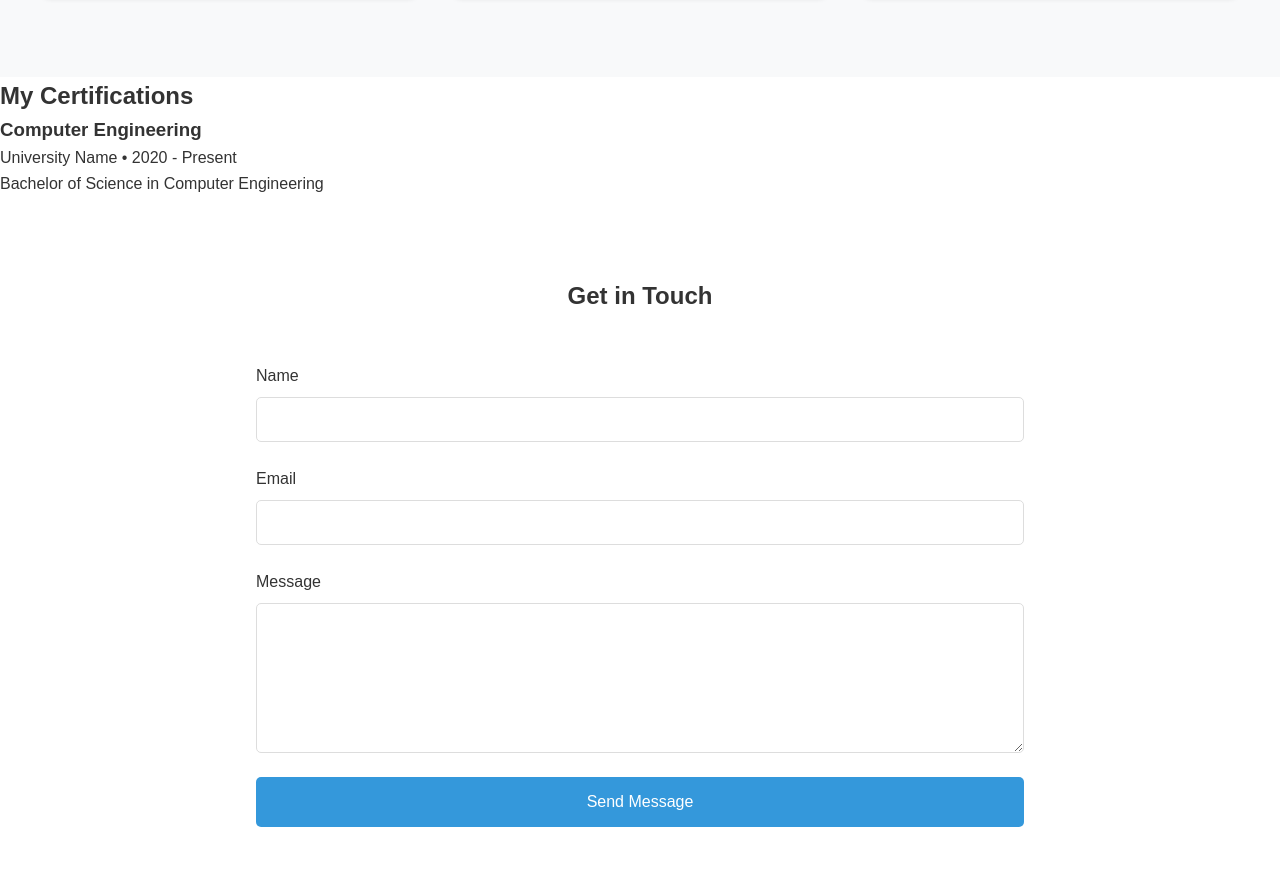
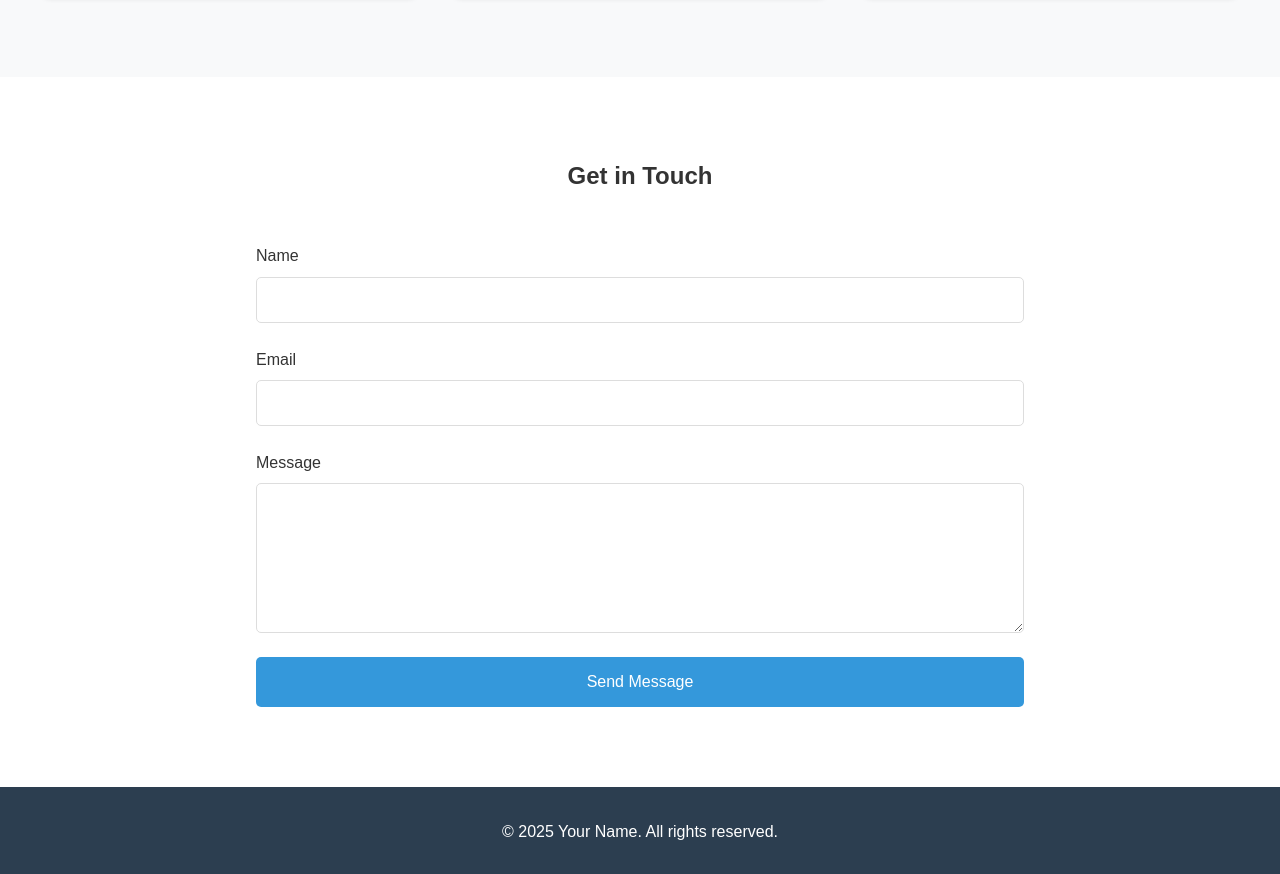
Before and after one commit to 8263986617/aniket.github.io, a plain HTML site: page portfolio-html.html in a window 1280 px wide. Shown: the part 1529-2403 px from the top of the page. Drawn offline with Linux system fonts and the light colour scheme.

Commit message:
Add files via upload

```diff
--- a/portfolio-html.html
+++ b/portfolio-html.html
@@ -71,20 +71,8 @@
                 </div>
             </div>
         </section>
-        <!-- Certifications Section -->
-<section>
-    <h2>My Certifications</h2>
 
-    <div class="certification-container">
-      <div class="certification">
-        <h3>Computer Engineering</h3>
-        <p>University Name • 2020 - Present</p>
-        <p>Bachelor of Science in Computer Engineering</p>
-      </div>
 
-      <!-- Add more certifications as needed -->
-    </div>
-  </section>
 
         <section id="contact" class="contact">
             <h2>Get in Touch</h2>
```
